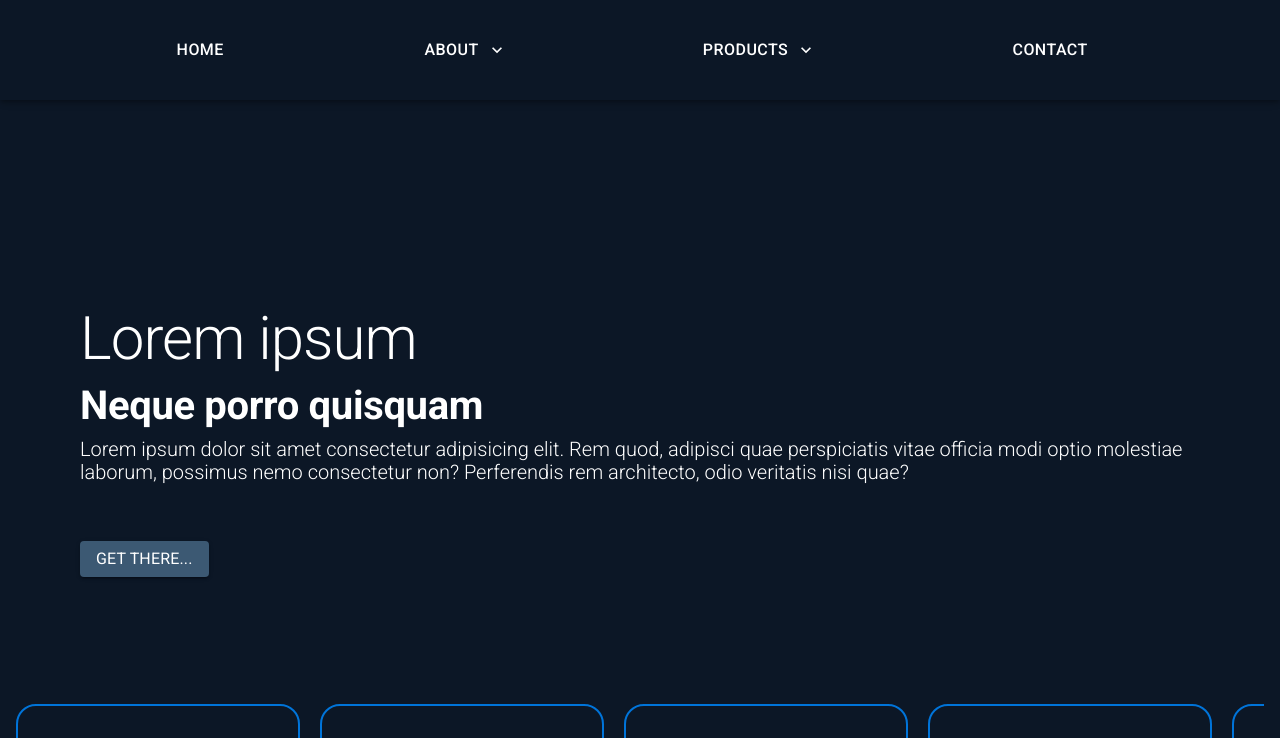
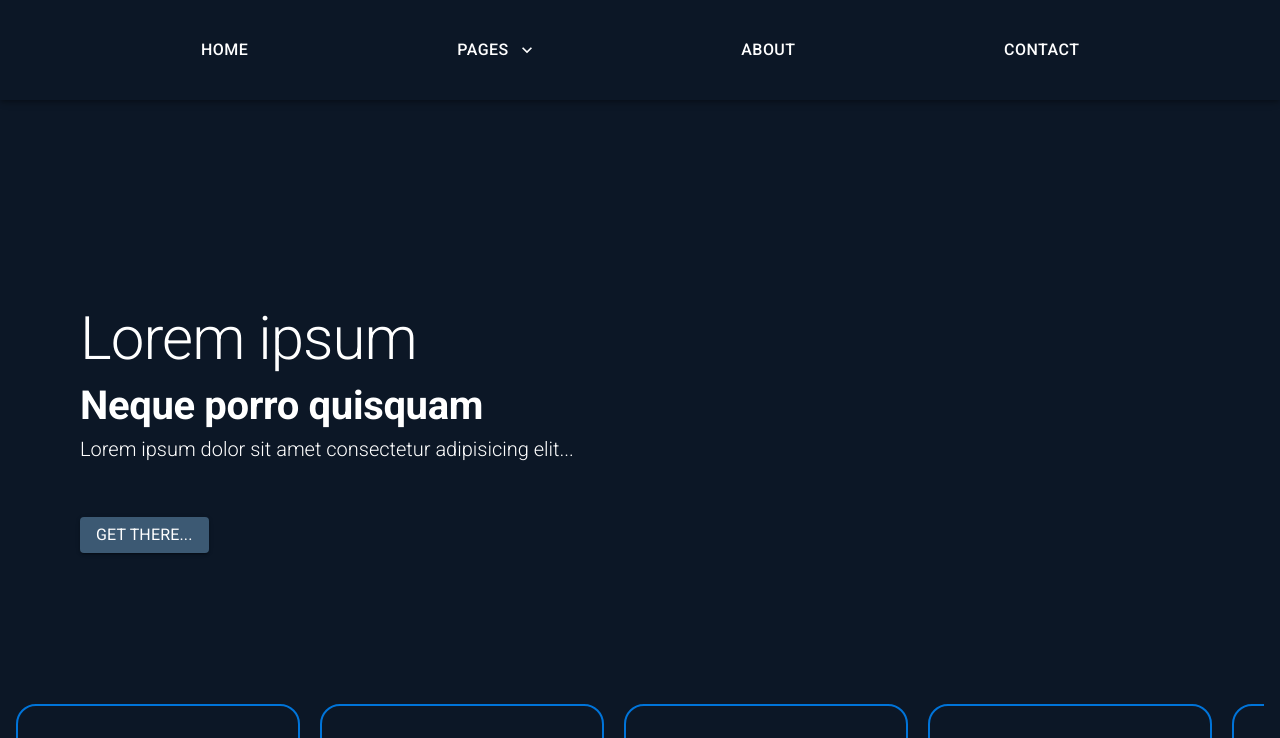
Before and after one commit to David-Messi/ProyectoPrueba, a React (Vite) app: page / in a window 1280 px wide. Shown: the top 738 px of the page. Built offline with nearby package versions, Linux system fonts and the light colour scheme.

Commit message:
Ajustes Finales

```diff
--- a/index.html
+++ b/index.html
@@ -4,7 +4,7 @@
     <meta charset="UTF-8" />
     <link rel="icon" type="image/svg+xml" href="/vite.svg" />
     <meta name="viewport" content="width=device-width, initial-scale=1.0" />
-    <title>Vite + React + TS</title>
+    <title>David-Cortes</title>
     <link rel="stylesheet"
       href="https://fonts.googleapis.com/css2?family=Roboto:wght@300;400;500;700&display=swap"
     />
--- a/src/components/BannerScreen.tsx
+++ b/src/components/BannerScreen.tsx
@@ -1,3 +1,5 @@
+
+import { useState } from "react";
 import { Button, Grid, Typography } from "@mui/material"
 
 
@@ -6,9 +8,11 @@ import { Button, Grid, Typography } from "@mui/material"
 export const BannerScreen = () => {
 
 
+     const [isButtonPressed, setIsButtonPressed] = useState(false);
 
     const handleBanner = () => {
         console.log('Go There')
+        setIsButtonPressed(true);
     }
 
 
@@ -16,25 +20,30 @@ export const BannerScreen = () => {
 
     return (
 
-        <Grid container sx={{background:'#0C1726', minHeight:'80vh', pt:30, px:10, display:'flex', flexDirection:'column'}}>
-            <Grid item xs={12}>
-                <Typography variant="h1">Lorem ipsum</Typography>
+
+        <Grid container sx={{ background: '#0C1726', minHeight: '80vh', pt: 30, px: 10, display: 'flex', flexDirection: 'column' }}>
+            <Grid item xs={12} sx={{'&:active': { transform: isButtonPressed ? 'scale(0.95)' : 'scale(1)' }}}>
+            <Typography variant="h1">Lorem ipsum</Typography>
             </Grid>
 
-            <Grid item xs={12} mt={1}>
-                <Typography variant="h2">Neque porro quisquam</Typography>
+            <Grid item xs={12} mt={1} sx={{ animation: isButtonPressed ? '$shakeAnimation 0.5s ease-in-out' : '' }}>
+            <Typography variant="h2">Neque porro quisquam</Typography>
             </Grid>
 
-            <Grid item xs={12} mt={1}>
-                <Typography variant="h3">Lorem ipsum dolor sit amet consectetur adipisicing elit. Rem quod, adipisci quae perspiciatis vitae officia modi optio molestiae laborum, possimus nemo consectetur non? Perferendis rem architecto, odio veritatis nisi quae?</Typography>
+            <Grid item xs={12} mt={1} sx={{ animation: isButtonPressed ? '$shakeAnimation 0.5s ease-in-out' : '' }}>
+            <Typography variant="h3">Lorem ipsum dolor sit amet consectetur adipisicing elit...</Typography>
             </Grid>
 
             <Grid item xs={12} mt={7} mb={5}>
-                <Button variant="contained" color="secondary" onClick={ handleBanner }>
-                    <Typography sx={{color:'white'}}>Get there...</Typography>
-                </Button>
+            <Button
+                variant="contained"
+                color="secondary"
+                onClick={handleBanner}
+                sx={{ '&:active': {transform: 'scale(0.95)'} }}
+            >
+                <Typography sx={{ color: 'white' }}>Get there...</Typography>
+            </Button>
             </Grid>
-
         </Grid>
 
     )
--- a/src/components/HeaderScreen.tsx
+++ b/src/components/HeaderScreen.tsx
@@ -1,10 +1,10 @@
 
-import React, { useState } from 'react';
+import { useState } from 'react';
 
 import { KeyboardArrowDown } from '@mui/icons-material';
 import { AppBar, Box, Button, Menu, MenuItem, styled } from '@mui/material';
 
-// const navItems = ['Home', 'Pages', 'About', 'Contact'];
+const navItems = ['Home', 'Pages', 'About', 'Contact'];
 
 
 
@@ -20,111 +20,54 @@ const CustomButton = styled(Button)(({ theme }:any) => ({
 
 
 
-  const navItems = [
-    {
-      label: 'Home',
-    },
-    {
-      label: 'About',
-      subItems: [
-        {
-          label: 'Our Mission',
-        },
-        {
-          label: 'Our Team',
-        },
-      ],
-    },
-    {
-      label: 'Products',
-      subItems: [
-        {
-          label: 'Product A',
-        },
-        {
-          label: 'Product B',
-        },
-        {
-          label: 'Product C',
-        },
-      ],
-    },
-    {
-      label: 'Contact',
-    },
-  ];
-
-
 
 export const HeaderScreen = () => {
 
 
     const [anchorEl, setAnchorEl] = useState<any>(null);
+    const [valor, setValor] = useState<any>(null);
 
 
-    const handleOpenMenu = (event:string) => {
-        setAnchorEl(event);
+
+    const handleClick = (event:any, valor:string) => {
+        setAnchorEl(event.currentTarget);
+        setValor(valor);
     };
 
-    const handleCloseMenu = () => {
+
+
+    const handleClose = () => {
         setAnchorEl(null);
+        setValor(null);
     };
 
 
 
     return (
-        // <AppBar component="nav" sx={{height:100, width:'100%', display:'flex', justifyContent:'space-evenly', alignItems:'center'}}>
-        //     <Box sx={{display:'flex',  width:'100%', justifyContent:'space-evenly', alignItems:'center'}}>
-        //         {navItems.map((item) => (
-        //         <CustomButton key={item} sx={{ color: '#fff' }}>
-        //             {item}
-        //         </CustomButton>
-        //         ))}
-        //     </Box>
-        // </AppBar>
 
-        <AppBar component="nav" sx={{ height: 100, width: '100%', display: 'flex', justifyContent: 'space-evenly', alignItems: 'center', position: 'fixed' }}>
+
+        <AppBar component="nav" sx={{ height: 100, width: '100%', display: 'flex', justifyContent: 'space-evenly', alignItems: 'center' }}>
             <Box sx={{ display: 'flex', width: '100%', justifyContent: 'space-evenly', alignItems: 'center' }}>
-                {navItems.map((item) => {
-                if (item.subItems) {
-                    return (
-                    <React.Fragment key={item.label}>
-                        <CustomButton
-                            endIcon={<KeyboardArrowDown />}
-                            aria-controls={item.label}
-                            aria-haspopup="true"
-                            onClick={ () => handleOpenMenu(item.label)}
-                            sx={{ mr: 2 }}
+                {navItems.map((item:any) => (
+                <div key={item}>
+                    <CustomButton sx={{ color: '#fff' }} endIcon={ (item === 'Pages') ? <KeyboardArrowDown /> : ''}
+                        onClick={ (evento) => handleClick(evento, item) }
                     >
-                        {item.label}
+                        {item}
                     </CustomButton>
                     <Menu
-                            sx={{ mt:'0px', width:'300px' }}
                         anchorEl={anchorEl}
-                            open={Boolean(anchorEl === item.label)}
-                            onClose={handleCloseMenu}
-                            MenuListProps={{
-                                sx: {backgroundColor: 'red' },
-                            }}
-                            anchorOrigin={{ vertical: 'bottom', horizontal: 'right' }}
-                            transformOrigin={{ vertical: 'top', horizontal: 'right' }}
+                        open={Boolean(valor === 'Pages')}
+                        onClose={ handleClose }
+                        anchorOrigin={{ vertical: 'bottom', horizontal: 'center' }}
+                        transformOrigin={{ vertical: 'top', horizontal: 'center' }}
                     >
-                        {item.subItems.map((subItem) => (
-                            <MenuItem key={subItem.label} onClick={handleCloseMenu}>
-                            {subItem.label}
-                            </MenuItem>
+                        <MenuItem onClick={ handleClose }>Subitem 1</MenuItem>
+                        <MenuItem onClick={ handleClose }>Subitem 2</MenuItem>
+                        <MenuItem onClick={ handleClose }>Subitem 3</MenuItem>
+                    </Menu>
+                </div>
                 ))}
-                        </Menu>
-                    </React.Fragment>
-                    );
-                } else {
-                    return (
-                    <CustomButton key={item.label} sx={{ mr: 2 }}>
-                        {item.label}
-                    </CustomButton>
-                    );
-                }
-                })}
             </Box>
         </AppBar>
     )
--- a/src/index.css
+++ b/src/index.css
@@ -87,3 +87,17 @@ body {
     border-radius: 20px;
     object-fit: cover;
 }
+
+
+
+@keyframes shakeAnimation {
+    0%, 100% {
+    transform: translateX(0);
+    }
+    10%, 30%, 50%, 70%, 90% {
+    transform: translateX(-10px);
+    }
+    20%, 40%, 60%, 80% {
+    transform: translateX(10px);
+    }
+}
```
Lines whose indentation alone changed are shown as unchanged.
